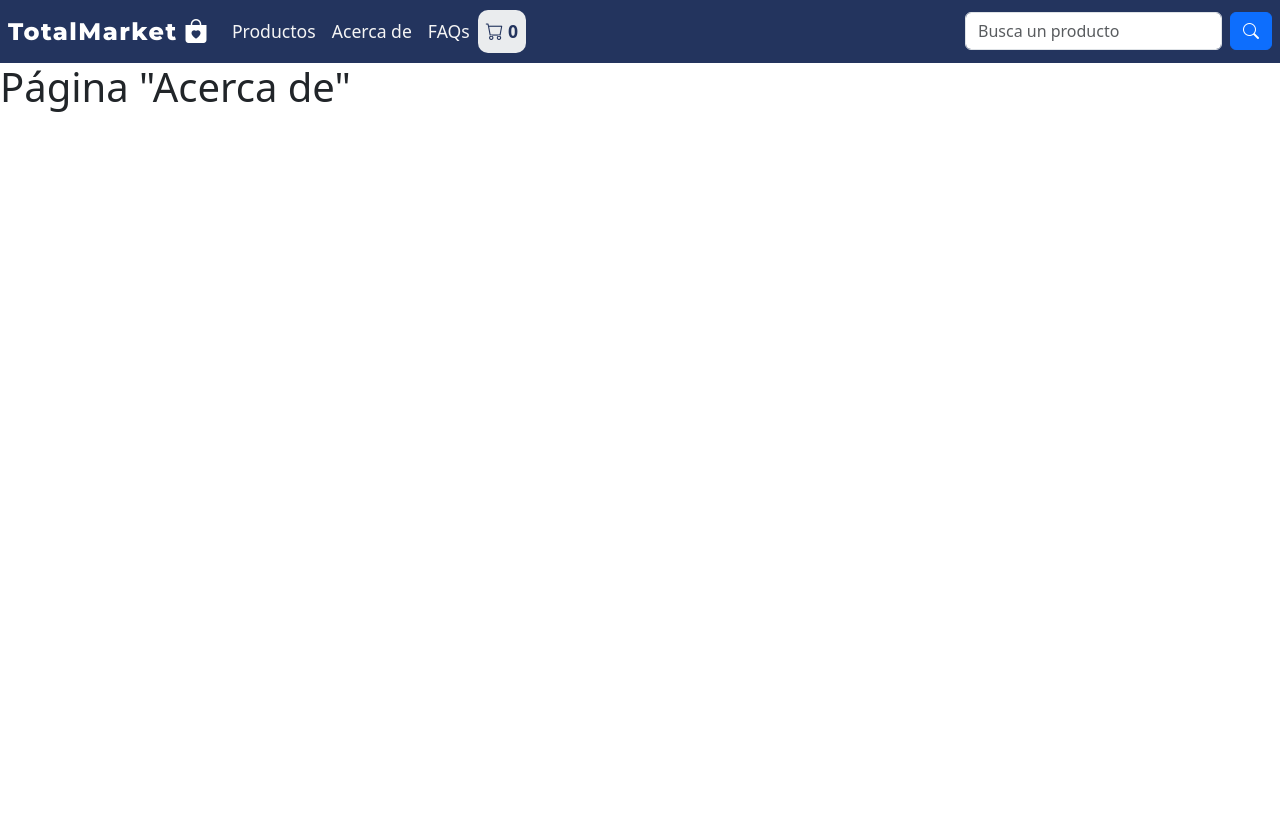
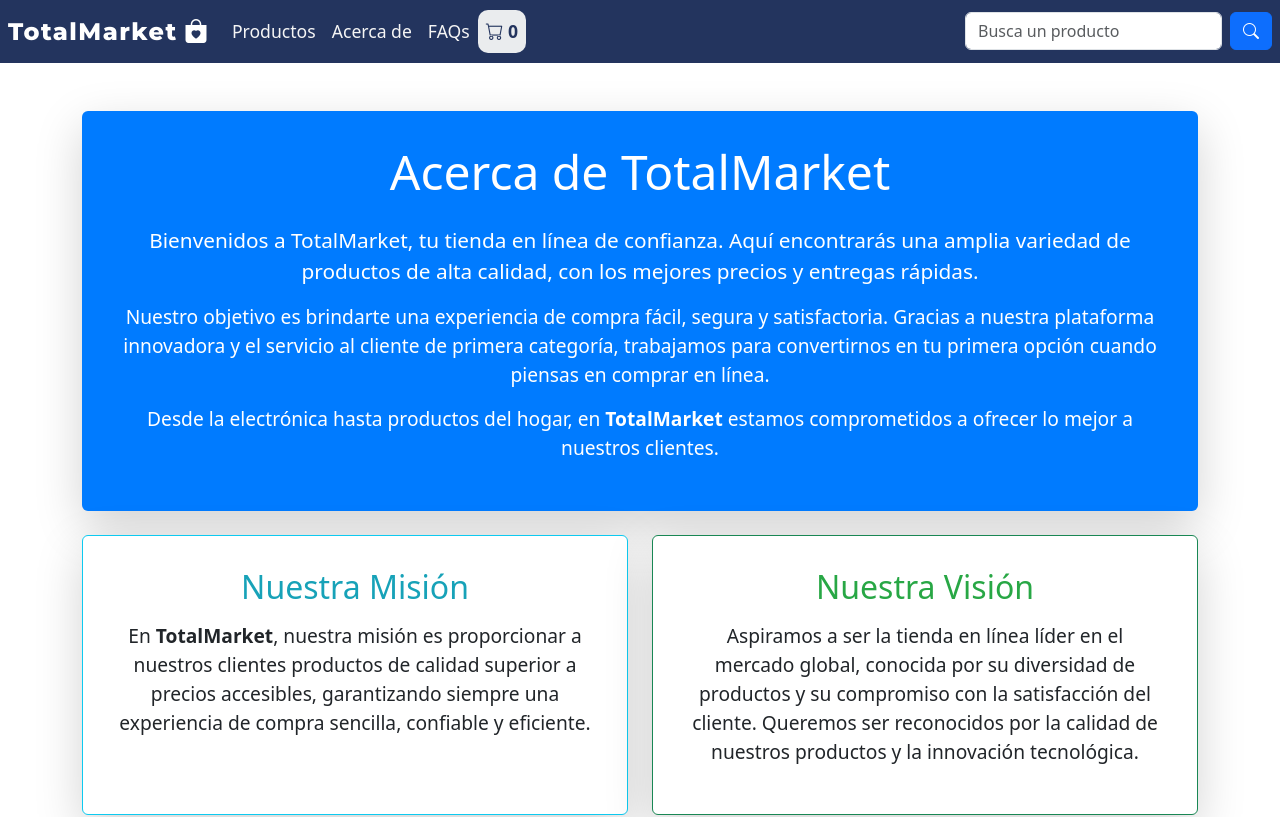
Before and after one commit to arieldiaz10/proyecto-lic-tienda-online, a Vue app: page /about in a window 1280 px wide. Shown: the top 817 px of the page. Built offline with nearby package versions, Linux system fonts and the light colour scheme; a web font is replaced by a local one.

Commit message:
Añade informacion a Acerca de

```diff
--- a/src/views/AboutView.vue
+++ b/src/views/AboutView.vue
@@ -2,11 +2,109 @@
   Vista "Acerca de"
 -->
 <template>
-  <div>
-    <h1>Página "Acerca de"</h1>
+  <div class="container my-5">
+    <div class="row justify-content-center">
+      <!-- Cuadro Acerca de -->
+      <div class="col-lg-12 mb-4">
+        <div class="card shadow-lg border-0 p-3 bg-primary text-white rounded">
+          <div class="card-body text-center">
+            <h1 class="mb-4">Acerca de TotalMarket</h1>
+            <p class="lead">
+              Bienvenidos a <strong>TotalMarket</strong>, tu tienda en línea de confianza.
+              Aquí encontrarás una amplia variedad de productos de alta calidad,
+              con los mejores precios y entregas rápidas.
+            </p>
+            <p>
+              Nuestro objetivo es brindarte una experiencia de compra fácil,
+              segura y satisfactoria. Gracias a nuestra plataforma innovadora y
+              el servicio al cliente de primera categoría, trabajamos para convertirnos
+              en tu primera opción cuando piensas en comprar en línea.
+            </p>
+            <p>
+              Desde la electrónica hasta productos del hogar, en <strong>TotalMarket</strong>
+              estamos comprometidos a ofrecer lo mejor a nuestros clientes.
+            </p>
+          </div>
+        </div>
+      </div>
+
+      <!-- Sección Misión y Visión -->
+      <div class="col-lg-6 mb-4 d-flex align-items-stretch">
+        <div class="card shadow-lg border-info p-3 rounded">
+          <div class="card-body text-center">
+            <h2 class="mb-3 text-info">Nuestra Misión</h2>
+            <p>
+              En <strong>TotalMarket</strong>, nuestra misión es proporcionar a nuestros clientes
+              productos de calidad superior a precios accesibles, garantizando siempre
+              una experiencia de compra sencilla, confiable y eficiente.
+            </p>
+          </div>
+        </div>
+      </div>
+
+      <div class="col-lg-6 mb-4 d-flex align-items-stretch">
+        <div class="card shadow-lg border-success p-3 rounded">
+          <div class="card-body text-center">
+            <h2 class="mb-3 text-success">Nuestra Visión</h2>
+            <p>
+              Aspiramos a ser la tienda en línea líder en el mercado global, conocida por
+              su diversidad de productos y su compromiso con la satisfacción del cliente.
+              Queremos ser reconocidos por la calidad de nuestros productos y la innovación tecnológica.
+            </p>
+          </div>
+        </div>
+      </div>
+
+      <!-- Botón para explorar productos -->
+      <div class="col-lg-12 text-center mt-4">
+        <a href="#" class="btn btn-lg btn-warning text-dark font-weight-bold">Explora nuestros productos</a>
+      </div>
+    </div>
   </div>
 </template>
 
+<style scoped>
+h1 {
+  font-size: 3rem;
+}
+
+h2 {
+  font-size: 2rem;
+}
+
+p {
+  font-size: 1.2rem;
+}
+
+.lead {
+  font-size: 1.3rem;
+}
+
+.card {
+  border-radius: 20px;
+}
+
+.bg-primary {
+  background-color: #007bff !important;
+}
+
+.text-info {
+  color: #17a2b8 !important;
+}
+
+.text-success {
+  color: #28a745 !important;
+}
+
+.btn-warning {
+  background-color: #ffc107;
+  padding: 0.75rem 2rem;
+}
+
+.shadow-lg {
+  box-shadow: 0 10px 30px rgba(0, 0, 0, 0.1);
+}
+</style>
 <script>
 export default {
   name: 'AboutView'
```
